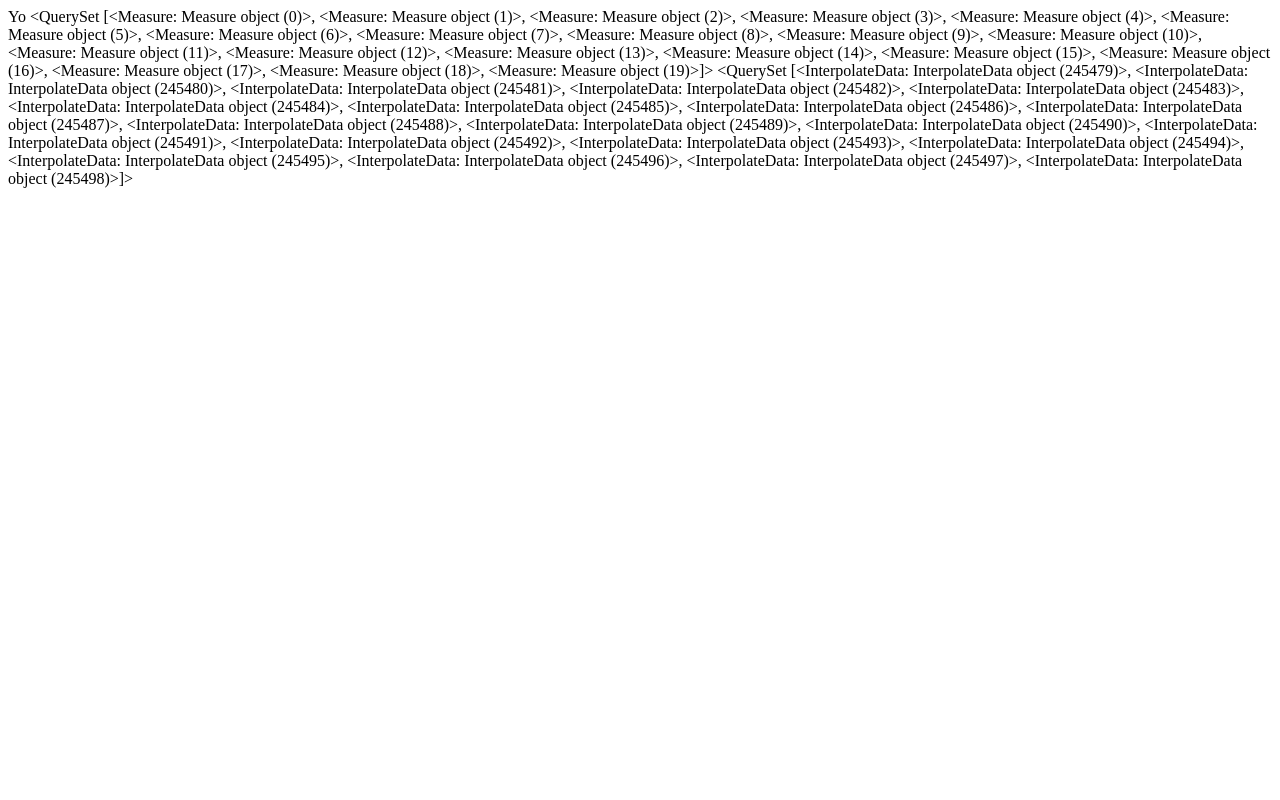
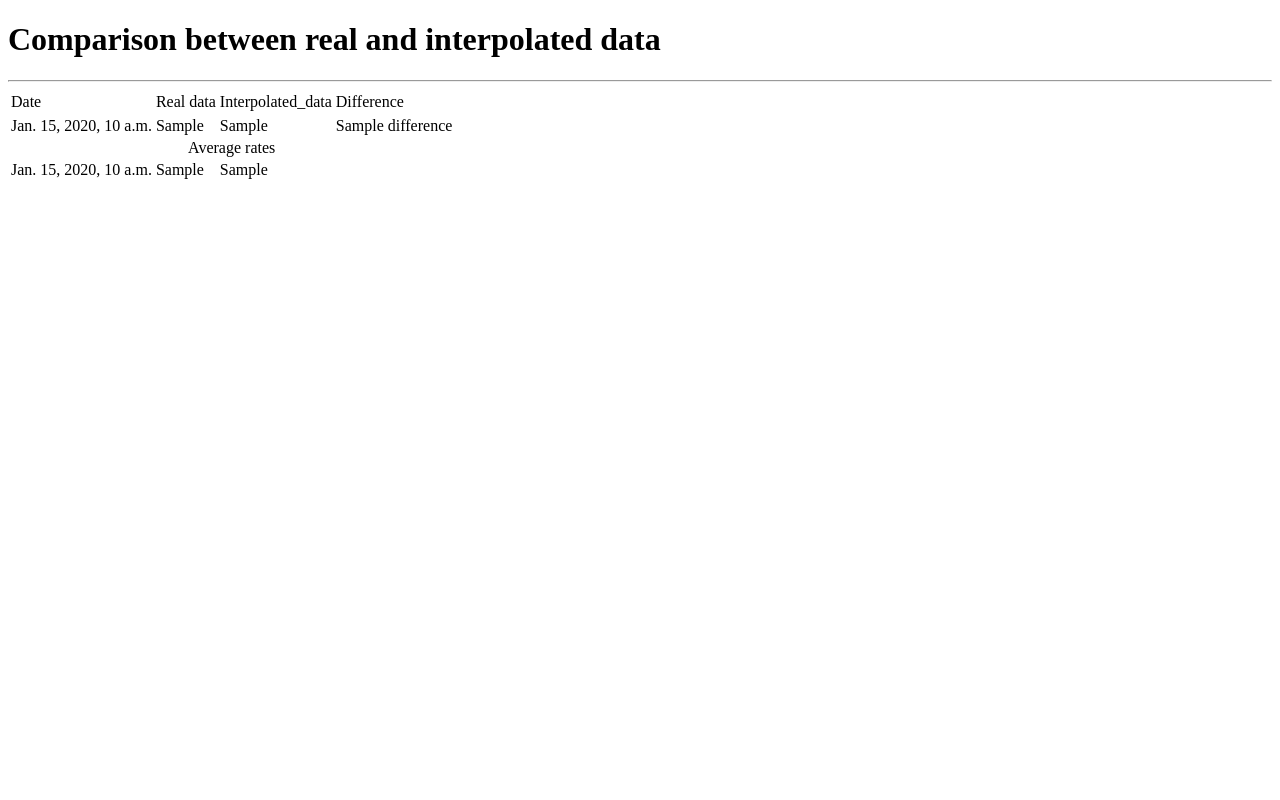
Before and after one commit to mjeammet/technical_test_ecoco2, a Django app: template co2_app/templates/co2_app/index.html in a window 1280 px wide. Run offline with Django 4.2, Linux system fonts and the light colour scheme; data comes from the database, SQL or seed files in the repository; tables that the repository leaves empty hold one stand-in row (values such as "Sample post"); the template is opened without the code that fills it: values that come from a table or form of the project are taken from there, most other values are stand-ins (such as "Sample title", 1, 10 or a date in 2020).

Commit message:
added diff table, average rates and graph as media

```diff
--- a/co2_app/management/commands/import_data.py
+++ b/co2_app/management/commands/import_data.py
@@ -39,6 +39,6 @@ class Command(BaseCommand):
         print(f"Loading {len(collected_data)} entries")
         id_offset = 0 if previous_count == 0 else previous_count+1
         Measure.objects.bulk_create(
-            [Measure(id=id_offset+i, datetime=collected_data[i]['datetime'], co2_rate=collected_data[i]['co2_rate']) for i in range(len(collected_data))])
+            [Measure(id=id_offset+i, date_time=collected_data[i]['datetime'], co2_rate=collected_data[i]['co2_rate']) for i in range(len(collected_data))])
 
         print(f"Succesfully loaded {len(collected_data)} entries.")
--- a/co2_app/models.py
+++ b/co2_app/models.py
@@ -7,11 +7,11 @@ class User(AbstractUser):
 
 
 class Measure(models.Model):
-    datetime = models.DateTimeField() # Should it be unique ?
+    date_time = models.DateTimeField() # Should it be unique ?
     co2_rate = models.PositiveSmallIntegerField()
 
 
 class InterpolateData(models.Model):
     # Wanted to inherit from Measure but not compatible with bulk.create()
-    datetime = models.DateTimeField() # Should it be unique ?
+    date_time = models.DateTimeField() # Should it be unique ?
     co2_rate = models.PositiveSmallIntegerField()
--- a/co2_app/templates/co2_app/index.html
+++ b/co2_app/templates/co2_app/index.html
@@ -1,5 +1,48 @@
-Yo
+<!DOCTYPE html>
+<html lang="en">
+<head>
+    <meta charset="UTF-8">
+    <meta http-equiv="X-UA-Compatible" content="IE=edge">
+    <meta name="viewport" content="width=device-width, initial-scale=1.0">
+    <title>Document</title>
+</head>
+<body>
+    <h1>Comparison between real and interpolated data</h1>
+    <hr>
+    {% if diff_table %}
+        <table>
+            <thead>
+                <tr>
+                    <td>Date</td>
+                    <td>Real data</td>
+                    <td>Interpolated_data</td>
+                    <td>Difference</td>
+                </tr>
+            </thead>
+            <tr></tr>
+        {% for record in diff_table %}
+            <tr>
+                <td>{{ record.date_time }}</td>
+                <td>{{ record.real_data }}</td>
+                <td>{{ record.interpolated_data }}</td>
+                <td>{{ record.difference }}</td>
+            </tr>
+        {% endfor %}
+        {% if average_rates %}
+            <tr>
+                <td colspan="4" style="text-align: center;">Average rates</td>
+            </tr>
+            {% for average_value in average_rates %}
+            <tr>
+                <td>{{ average_value.date_time }}</td>
+                <td>{{ average_value.real_data }}</td>
+                <td>{{ average_value.interpolated_data }}</td>
+            </tr>
+            {% endfor %}
+        {% endif %}
 
-{{ last_measurements }}
+        </table>
+    {% endif %}
 
-{{ last_interpolations }}
+</body>
+</html>
```
Also changed, not shown: co2_app/management/commands/interpolate_data.py (+6 -6 lines), co2_app/views.py (+61 -16 lines), co2_app/migrations/0001_initial.py, db.sqlite3, media/plot.png (added), 1 other file.
